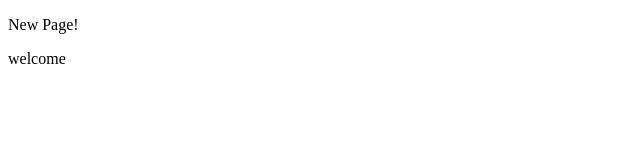
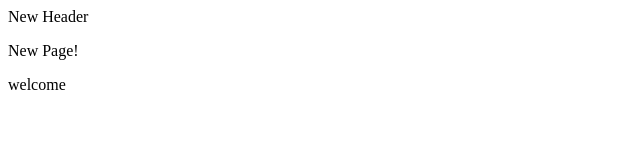
Before and after one commit to wasim221/samplePage, a plain HTML site: page index.html in a window 1280 px wide. Shown: the whole page, without its empty margins (0-640 px from the left). Drawn offline with Linux system fonts and the light colour scheme.

Commit message:
added new header

```diff
--- a/index.html
+++ b/index.html
@@ -4,6 +4,7 @@
 	<title>Hello</title>
 </head>
 <body>
+		<header>New Header</header>
 		<p>New Page!</p>
 		<p> welcome </p>
 </body>
```
